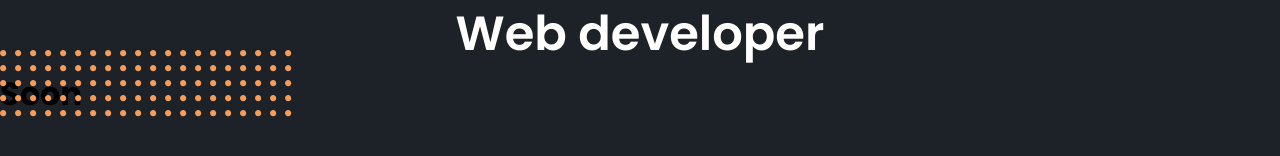
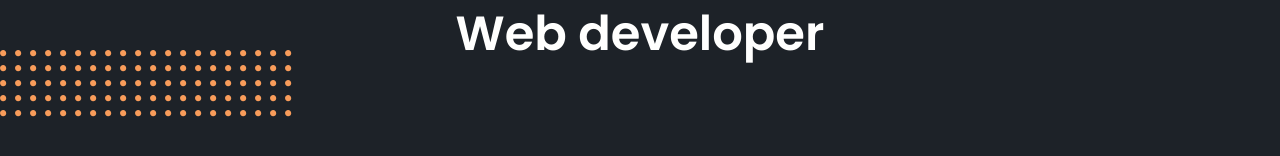
Before and after one commit to EduSantosBrito/portfolio-nextjs, a Next.js app: page / in a window 1280 px wide. Shown: the part 266-422 px from the top of the page. Built offline with nearby package versions, Linux system fonts and the light colour scheme.

Commit message:
chore: remove soon text

```diff
--- a/pages/index.tsx
+++ b/pages/index.tsx
@@ -13,7 +13,6 @@ const Home: React.FC = () => {
             <main>
                 <Navbar />
                 <Header />
-                <h1 id='title'>Soon</h1>
             </main>
         </div>
     );
```
Also changed, not shown: 1 other file (tests, documents, lock files or other folders).
